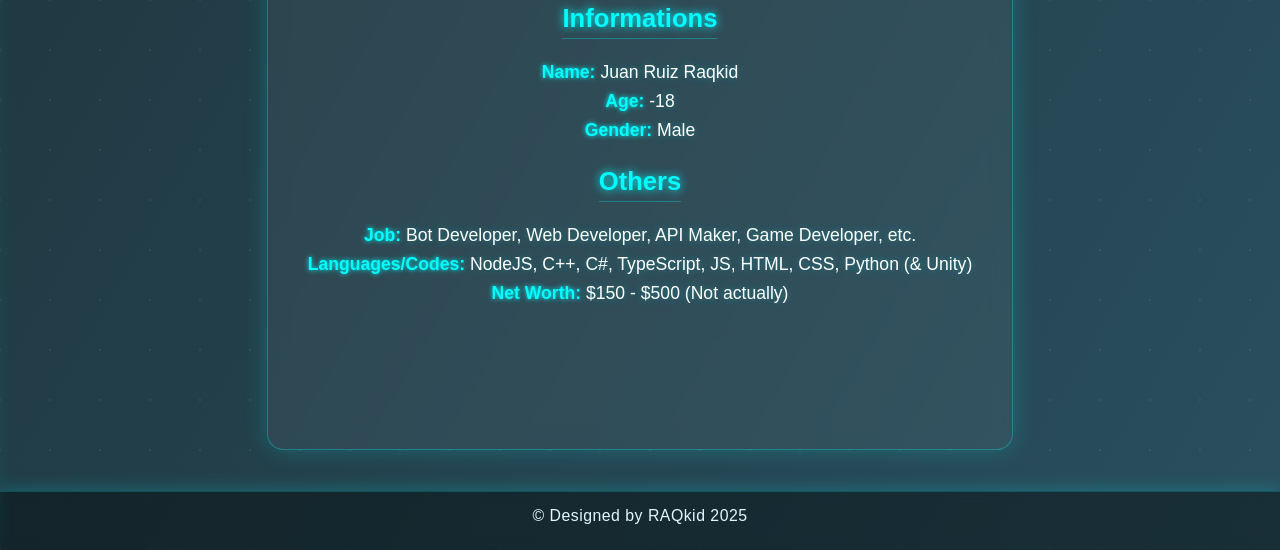
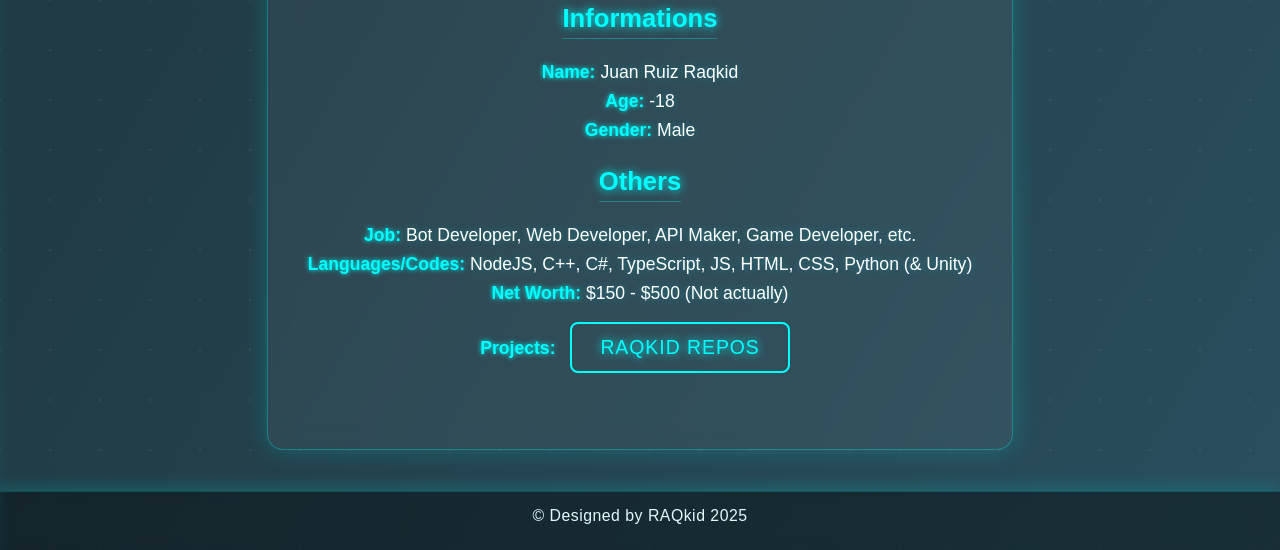
Before and after one commit to OfficialRaqkid/MyOfficialSites, a website: page public/about.html in a window 1280 px wide. Shown: the part 250-800 px from the top of the page. Drawn offline with Linux system fonts and the light colour scheme.

Commit message:
Update about.html

```diff
--- a/public/about.html
+++ b/public/about.html
@@ -32,6 +32,7 @@
       <p><strong>Job:</strong> <span>Bot Developer, Web Developer, API Maker, Game Developer, etc.</span></p>
       <p><strong>Languages/Codes:</strong> <span>NodeJS, C++, C#, TypeScript, JS, HTML, CSS, Python (& Unity)</span></p>
       <p><strong>Net Worth:</strong> <span>$150 - $500 (Not actually)</span></p>
+      <p><strong>Projects:</strong> <span><button class="glow-btn" onclick="window.location.href='/projects/repo'">RAQkid Repos</button></span></p>
     </div>
   </div>
 
```
